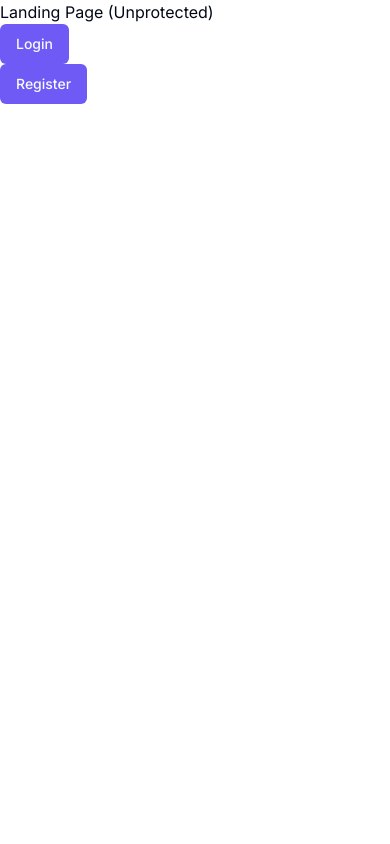
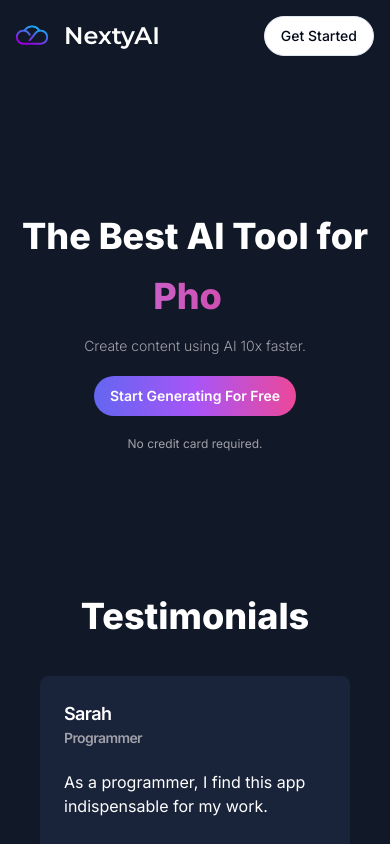
Before and after one commit to xxxEGOxxx/next-ai, a Next.js app: page / in a window 390 px wide. Built offline with nearby package versions, Linux system fonts and the light colour scheme; no server answers.

Commit message:
Add landing page

```diff
--- /dev/null
+++ b/app/(landing)/layout.tsx
@@ -0,0 +1,9 @@
+const LandingLayout = ({ children }: { children: React.ReactNode }) => {
+  return (
+    <main className="h-full bg-[#111827] overflow-auto">
+      <div className="mx-auto max-w-screen-xl h-full w-full">{children}</div>
+    </main>
+  );
+};
+
+export default LandingLayout;
--- a/app/(landing)/page.tsx
+++ b/app/(landing)/page.tsx
@@ -1,20 +1,13 @@
-import { Button } from "@/components/ui/button";
-import Link from "next/link";
+import { LandingNavbar } from "@/components/landing-navbar";
+import { LandingHero } from "@/components/landing-hero";
+import { LandingContent } from "@/components/landing-content";
 
 const LandingPage = () => {
   return (
-    <div>
-      Landing Page (Unprotected)
-      <div>
-        <Link href="/sign-in">
-          <Button>Login</Button>
-        </Link>
-      </div>
-      <div>
-        <Link href="/sign-up">
-          <Button>Register</Button>
-        </Link>
-      </div>
+    <div className="h-full ">
+      <LandingNavbar />
+      <LandingHero />
+      <LandingContent />
     </div>
   );
 };
--- /dev/null
+++ b/components/landing-content.tsx
@@ -0,0 +1,63 @@
+"use client";
+
+import { Card, CardContent, CardHeader, CardTitle } from "@/components/ui/card";
+
+const testimonials = [
+  {
+    name: "Sarah",
+    avatar: "S",
+    title: "Programmer",
+    description: "As a programmer, I find this app indispensable for my work.",
+  },
+  {
+    name: "Emily",
+    avatar: "E",
+    title: "Musician",
+    description:
+      "I use this app to create music, and it's been a game-changer for my compositions!",
+  },
+  {
+    name: "David",
+    avatar: "D",
+    title: "Manager",
+    description:
+      "In my managerial role, this app enhances my productivity and organization!",
+  },
+  {
+    name: "Linda",
+    avatar: "L",
+    title: "Language Learner",
+    description:
+      "This app has been a fantastic tool for improving my English skills!",
+  },
+];
+
+export const LandingContent = () => {
+  return (
+    <div className="px-10 pb-20">
+      <h2 className="text-center text-4xl text-white font-extrabold mb-10">
+        Testimonials
+      </h2>
+      <div className="grid grid-cols-1 sm:grid-cols-2 md:grid-cols-3 lg:grid-cols-4 gap-4">
+        {testimonials.map((item) => (
+          <Card
+            key={item.description}
+            className="bg-[#192339] border-none text-white"
+          >
+            <CardHeader>
+              <CardTitle className="flex items-center gap-x-2">
+                <div>
+                  <p className="text-lg">{item.name}</p>
+                  <p className="text-zinc-400 text-sm">{item.title}</p>
+                </div>
+              </CardTitle>
+              <CardContent className="pt-4 px-0">
+                {item.description}
+              </CardContent>
+            </CardHeader>
+          </Card>
+        ))}
+      </div>
+    </div>
+  );
+};
--- /dev/null
+++ b/components/landing-hero.tsx
@@ -0,0 +1,50 @@
+"use client";
+
+import TypewriterComponent from "typewriter-effect";
+import Link from "next/link";
+import { useAuth } from "@clerk/nextjs";
+
+import { Button } from "@/components/ui/button";
+
+export const LandingHero = () => {
+  const { isSignedIn } = useAuth();
+
+  return (
+    <div className="text-white font-bold py-36 text-center space-y-5">
+      <div className="text-4xl sm:text-5xl md:text-6xl lg:text-7xl space-y-5 font-extrabold">
+        <h1>The Best AI Tool for</h1>
+        <div className="text-transparent bg-clip-text bg-gradient-to-r from-purple-400 to-pink-600">
+          <TypewriterComponent
+            options={{
+              strings: [
+                "Conversation.",
+                "Photo Generation.",
+                "Music Generation.",
+                "Code Generation.",
+                "Video Generation.",
+              ],
+              autoStart: true,
+              loop: true,
+            }}
+          />
+        </div>
+      </div>
+      <div className="text-sm md:text-xl font-light text-zinc-400">
+        Create content using AI 10x faster.
+      </div>
+      <div>
+        <Link href={isSignedIn ? "/dashboard" : "/sign-up"}>
+          <Button
+            variant="premium"
+            className="md:text-lg p-4 md:p-6 rounded-full font-semibold"
+          >
+            Start Generating For Free
+          </Button>
+        </Link>
+      </div>
+      <div className="text-zinc-400 text-xs md:text-sm font-normal">
+        No credit card required.
+      </div>
+    </div>
+  );
+};
--- /dev/null
+++ b/components/landing-navbar.tsx
@@ -0,0 +1,35 @@
+"use client";
+
+import { Montserrat } from "next/font/google";
+import Image from "next/image";
+import Link from "next/link";
+import { useAuth } from "@clerk/nextjs";
+
+import { cn } from "@/lib/utils";
+import { Button } from "@/components/ui/button";
+
+const font = Montserrat({ weight: "600", subsets: ["latin"] });
+
+export const LandingNavbar = () => {
+  const { isSignedIn } = useAuth();
+
+  return (
+    <nav className="p-4 bg-transparent flex items-center justify-between">
+      <Link href="/" className="flex items-center">
+        <div className="relative h-8 w-8 mr-4">
+          <Image fill alt="Logo" src="/logo.png" />
+        </div>
+        <h1 className={cn("text-2xl font-bold text-white", font.className)}>
+          NextyAI
+        </h1>
+      </Link>
+      <div className="flex items-center gap-x-2">
+        <Link href={isSignedIn ? "/dashboard" : "/sign-up"}>
+          <Button variant="outline" className="rounded-full">
+            Get Started
+          </Button>
+        </Link>
+      </div>
+    </nav>
+  );
+};
--- a/package.json
+++ b/package.json
@@ -6,7 +6,8 @@
     "dev": "next dev",
     "build": "next build",
     "start": "next start",
-    "lint": "next lint"
+    "lint": "next lint",
+    "postinstall": "prisma generate"
   },
   "dependencies": {
     "@clerk/nextjs": "^4.23.5",
@@ -43,6 +44,7 @@
     "tailwindcss": "3.3.3",
     "tailwindcss-animate": "^1.0.7",
     "typescript": "5.2.2",
+    "typewriter-effect": "^2.21.0",
     "zod": "^3.22.2",
     "zustand": "^4.4.3"
   },
```
Also changed, not shown: 1 other file (tests, documents, lock files or other folders).
